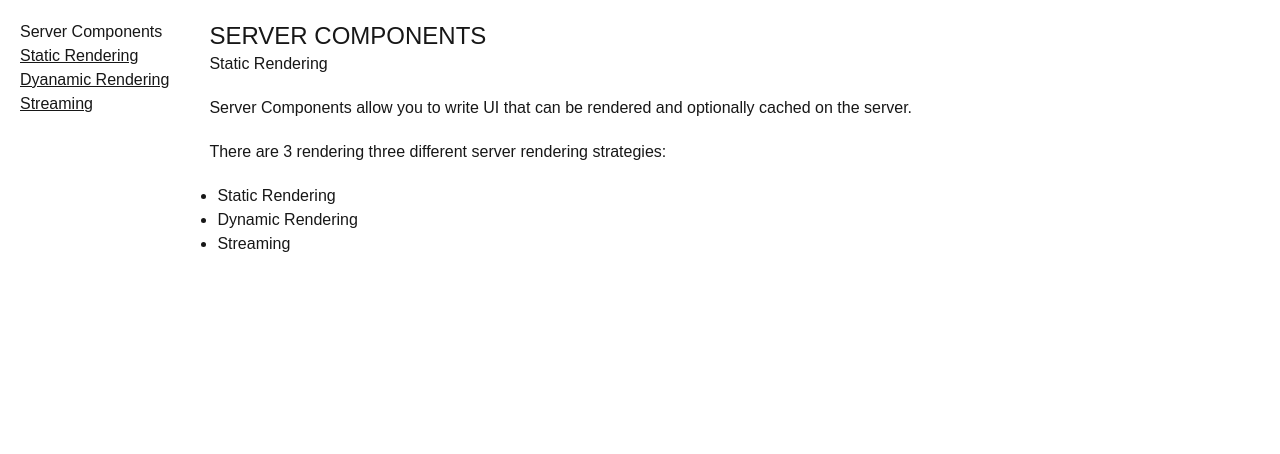
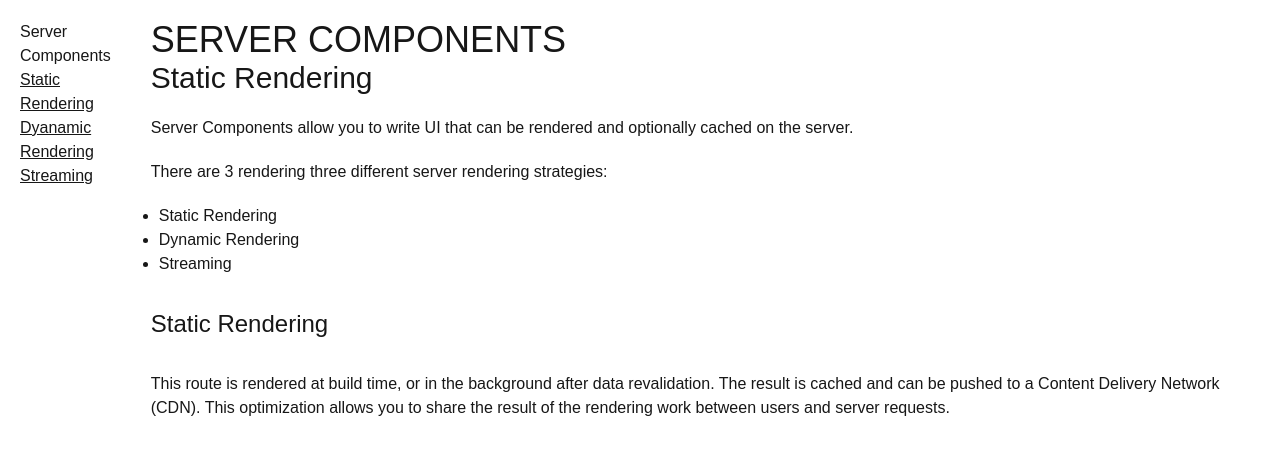
Before and after one commit to gibbok/nextjs-examples, a Next.js app in the folder my-app/: page / in a window 1280 px wide. Shown: the top 454 px of the page. Built offline with nearby package versions, Linux system fonts and the light colour scheme.

Commit message:
add content

```diff
--- a/my-app/app/page.tsx
+++ b/my-app/app/page.tsx
@@ -1,8 +1,8 @@
 export default function Home() {
   return (
     <div className="">
-      <h1 className="uppercase text-2xl">Server Components</h1>
-      <h2 className="mb-5">Static Rendering</h2>
+      <h1 className="uppercase text-4xl">Server Components</h1>
+      <h2 className="text-3xl mb-5">Static Rendering</h2>
       <p className="mb-5">
         Server Components allow you to write UI that can be rendered and
         optionally cached on the server.
@@ -15,6 +15,13 @@ export default function Home() {
         <li>Dynamic Rendering</li>
         <li>Streaming</li>
       </ul>
+      <h3 className="text-2xl my-8">Static Rendering</h3>
+      <p>
+        This route is rendered at build time, or in the background after data
+        revalidation. The result is cached and can be pushed to a Content
+        Delivery Network (CDN). This optimization allows you to share the result
+        of the rendering work between users and server requests.
+      </p>
     </div>
   )
 }
```
